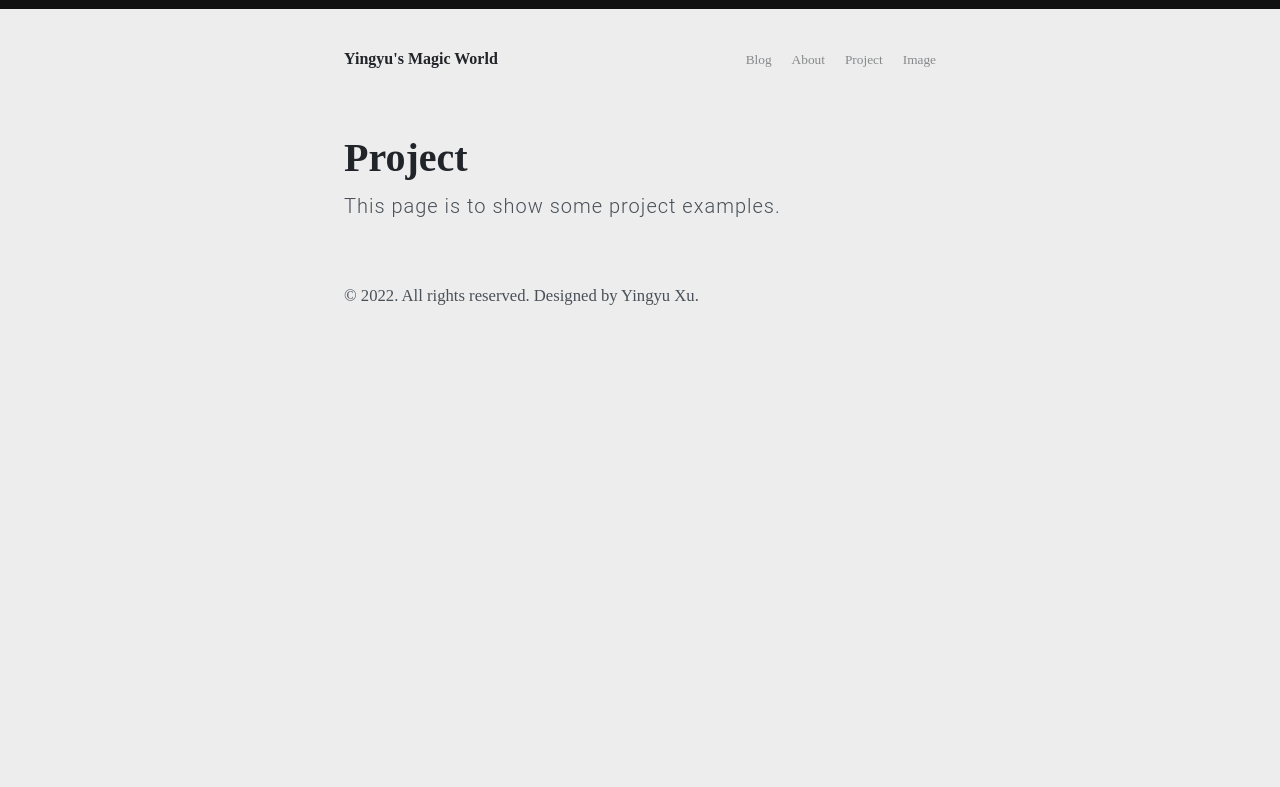
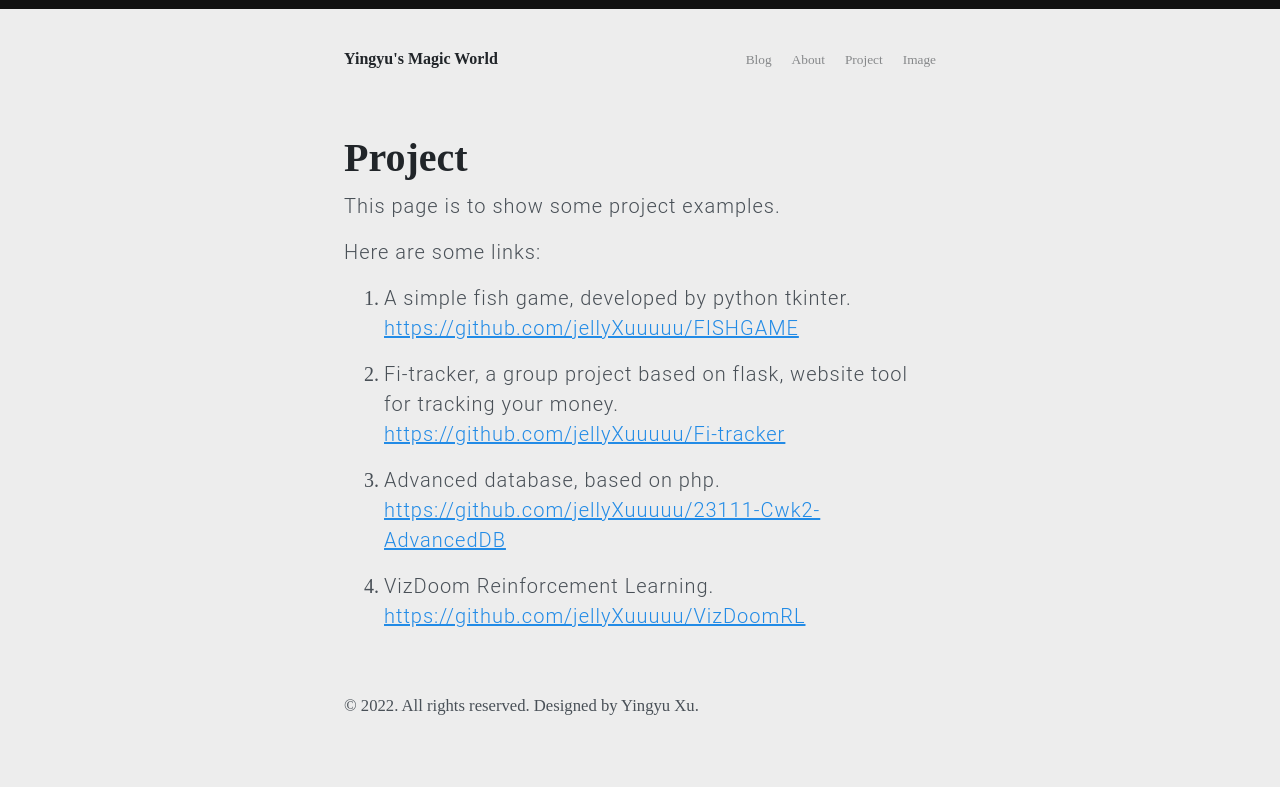
Before and after one commit to jellyXuuuuu/jellyXuuuuu.github.io, a Jekyll site: the page built from project.md, in a window 1280 px wide. Shown: the part 367-1154 px from the top of the page. Built offline with Jekyll 4.4.1, drawn with Linux system fonts in a browser that asks for light colours; before the commit the page ends 900 px from its top, so only the background shows below that.

Commit message:
modify little about project page

```diff
--- a/project.md
+++ b/project.md
@@ -6,3 +6,13 @@ title: Project
 # Project
 
 This page is to show some project examples.
+
+Here are some links:
+1. A simple fish game, developed by python tkinter. [https://github.com/jellyXuuuuu/FISHGAME](https://github.com/jellyXuuuuu/FISHGAME)
+
+2. Fi-tracker, a group project based on flask, website tool for tracking your money. [https://github.com/jellyXuuuuu/Fi-tracker](https://github.com/jellyXuuuuu/Fi-tracker)
+
+
+3. Advanced database, based on php. [https://github.com/jellyXuuuuu/23111-Cwk2-AdvancedDB](https://github.com/jellyXuuuuu/23111-Cwk2-AdvancedDB)
+
+4. VizDoom Reinforcement Learning. [https://github.com/jellyXuuuuu/VizDoomRL](https://github.com/jellyXuuuuu/VizDoomRL)
```
